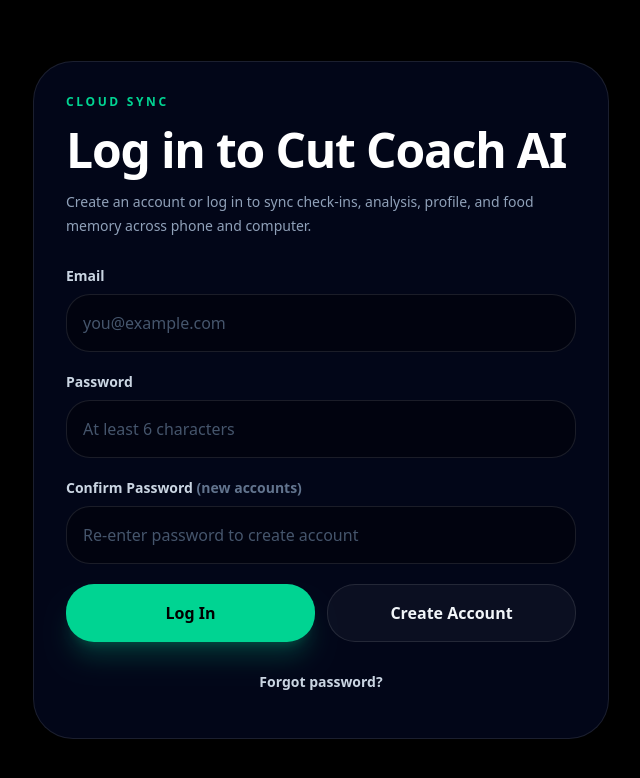
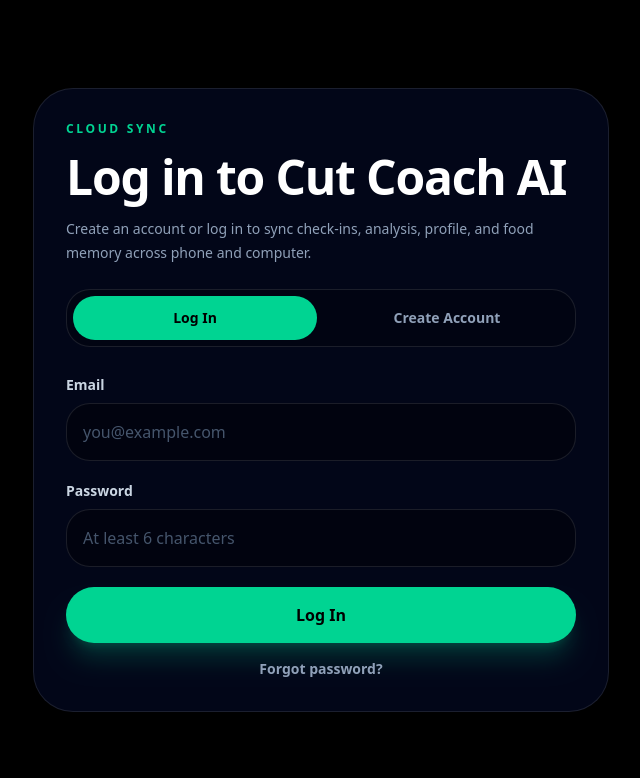
Before and after one commit to saahilbapat/cut-coach-ai, a Next.js app: page /login in a window 1280 px wide. Shown: the top 778 px of the page, without its empty margins (319-959 px from the left). Built offline with nearby package versions, Linux system fonts and the light colour scheme.

Commit message:
Fix auth mode separation and password recovery routing

```diff
--- a/app/auth/callback/route.ts
+++ b/app/auth/callback/route.ts
@@ -5,7 +5,7 @@
 import { getProfile } from "../../../lib/supabase/queries";
 
 const AUTH_CALLBACK_ERROR_MESSAGE =
-  "The login link could not be verified. Request a new magic link.";
+  "The sign-in link could not be verified. Use your email and password to log in.";
 
 function redirectToLogin(requestUrl: URL) {
   const url = new URL("/login", requestUrl.origin);
--- a/components/LoginForm.tsx
+++ b/components/LoginForm.tsx
@@ -11,6 +11,8 @@
   initialMessage?: string;
 };
 
+type AuthMode = "login" | "signup" | "forgot";
+
 export function LoginForm({ initialMessage = "" }: LoginFormProps) {
   const router = useRouter();
   const [email, setEmail] = useState("");
@@ -18,7 +20,7 @@
   const [confirmPassword, setConfirmPassword] = useState("");
   const [message, setMessage] = useState(initialMessage);
   const [isSubmitting, setIsSubmitting] = useState(false);
-  const [action, setAction] = useState<"signin" | "signup" | "reset">("signin");
+  const [mode, setMode] = useState<AuthMode>("login");
 
   async function redirectAfterSignIn() {
     const supabase = createClient();
@@ -29,21 +31,31 @@
 
   async function handleSubmit(event: FormEvent<HTMLFormElement>) {
     event.preventDefault();
-    const submitter = (event.nativeEvent as SubmitEvent).submitter;
-    const nextAction =
-      submitter instanceof HTMLButtonElement && submitter.value === "signup"
-        ? "signup"
-        : "signin";
 
     setIsSubmitting(true);
-    setAction(nextAction);
     setMessage("");
 
     try {
       const supabase = createClient();
       const trimmedEmail = email.trim();
 
-      if (nextAction === "signup") {
+      if (mode === "forgot") {
+        if (!trimmedEmail) {
+          setMessage("Enter your email first, then request a password reset.");
+          return;
+        }
+
+        const { error } = await supabase.auth.resetPasswordForEmail(trimmedEmail, {
+          redirectTo: `${window.location.origin}/update-password`,
+        });
+
+        if (error) throw error;
+
+        setMessage("Password reset sent. Check your email to set a new password.");
+        return;
+      }
+
+      if (mode === "signup") {
         if (password.length < 6) {
           setMessage("Password must be at least 6 characters.");
           return;
@@ -62,7 +74,9 @@
         if (error) throw error;
 
         if (!data.session) {
-          setMessage("Account created. Check your email to confirm, then log in.");
+          setMessage(
+            "If this is a new account, check your email to confirm, then log in. If this email already has an account, use Log In or Forgot password."
+          );
           return;
         }
 
@@ -81,50 +95,35 @@
       await redirectAfterSignIn();
     } catch (error) {
       console.error(
-        nextAction === "signup" ? "[login] Could not create account:" : "[login] Could not sign in:",
+        mode === "signup"
+          ? "[login] Could not create account:"
+          : mode === "forgot"
+            ? "[login] Could not send password reset:"
+            : "[login] Could not sign in:",
         error instanceof Error ? error.message : "Unknown error"
       );
+      if (mode === "signup") {
         setMessage(
-        nextAction === "signup"
-          ? "Could not create account. Check the email and password and try again."
-          : "Could not sign in. Check the email and password and try again."
+          "Could not create account. If this email already has an account, log in or use Forgot password."
         );
+      } else if (mode === "forgot") {
+        setMessage("Could not send password reset. Check the email and try again.");
+      } else {
+        setMessage("Could not sign in. Check the email and password and try again.");
+      }
     } finally {
       setIsSubmitting(false);
     }
   }
 
-  async function sendPasswordReset() {
-    const trimmedEmail = email.trim();
-
-    if (!trimmedEmail) {
-      setMessage("Enter your email first, then request a password reset.");
-      return;
+  function switchMode(nextMode: AuthMode) {
+    setMode(nextMode);
+    setMessage("");
   }
 
-    setIsSubmitting(true);
-    setAction("reset");
-    setMessage("");
-
-    try {
-      const supabase = createClient();
-      const { error } = await supabase.auth.resetPasswordForEmail(trimmedEmail, {
-        redirectTo: `${window.location.origin}/update-password`,
-      });
-
-      if (error) throw error;
-
-      setMessage("Password reset sent. Check your email to set a new password.");
-    } catch (error) {
-      console.error(
-        "[login] Could not send password reset:",
-        error instanceof Error ? error.message : "Unknown error"
-      );
-      setMessage("Could not send password reset. Check the email and try again.");
-    } finally {
-      setIsSubmitting(false);
-    }
-  }
+  const isLogin = mode === "login";
+  const isSignup = mode === "signup";
+  const isForgot = mode === "forgot";
 
   return (
     <form
@@ -142,6 +141,33 @@
         across phone and computer.
       </p>
 
+      <div className="mt-6 grid grid-cols-2 gap-2 rounded-[1.5rem] border border-white/10 bg-black/25 p-1.5">
+        <button
+          type="button"
+          disabled={isSubmitting}
+          onClick={() => switchMode("login")}
+          className={
+            isLogin
+              ? "min-h-11 rounded-full bg-emerald-400 px-3 py-2 text-sm font-black text-black"
+              : "min-h-11 rounded-full px-3 py-2 text-sm font-bold text-slate-400 transition hover:bg-white/[0.04] hover:text-white"
+          }
+        >
+          Log In
+        </button>
+        <button
+          type="button"
+          disabled={isSubmitting}
+          onClick={() => switchMode("signup")}
+          className={
+            isSignup
+              ? "min-h-11 rounded-full bg-emerald-400 px-3 py-2 text-sm font-black text-black"
+              : "min-h-11 rounded-full px-3 py-2 text-sm font-bold text-slate-400 transition hover:bg-white/[0.04] hover:text-white"
+          }
+        >
+          Create Account
+        </button>
+      </div>
+
       <label className="mt-7 block text-sm font-bold text-slate-300">Email</label>
       <input
         type="email"
@@ -153,59 +179,87 @@
         onChange={(event) => setEmail(event.target.value)}
       />
 
+      {!isForgot && (
+        <>
           <label className="mt-5 block text-sm font-bold text-slate-300">Password</label>
           <input
             type="password"
             required
             minLength={6}
-        autoComplete={action === "signup" ? "new-password" : "current-password"}
+            autoComplete={isSignup ? "new-password" : "current-password"}
             className="mt-2 w-full rounded-[1.5rem] border border-white/10 bg-black/35 px-4 py-4 text-white outline-none placeholder:text-slate-600 focus:border-emerald-300"
             placeholder="At least 6 characters"
             value={password}
             onChange={(event) => setPassword(event.target.value)}
           />
+        </>
+      )}
 
+      {isSignup && (
+        <>
           <label className="mt-5 block text-sm font-bold text-slate-300">
-        Confirm Password <span className="text-slate-500">(new accounts)</span>
+            Confirm Password
           </label>
           <input
             type="password"
+            required
             minLength={6}
             autoComplete="new-password"
             className="mt-2 w-full rounded-[1.5rem] border border-white/10 bg-black/35 px-4 py-4 text-white outline-none placeholder:text-slate-600 focus:border-emerald-300"
-        placeholder="Re-enter password to create account"
+            placeholder="Re-enter password"
             value={confirmPassword}
             onChange={(event) => setConfirmPassword(event.target.value)}
           />
+        </>
+      )}
 
-      <div className="mt-5 grid gap-3 sm:grid-cols-2">
-        <button
-          type="submit"
-          value="signin"
-          disabled={isSubmitting}
-          className="min-h-14 rounded-[1.75rem] bg-emerald-400 p-4 font-black text-black shadow-xl shadow-emerald-400/20 transition duration-300 hover:-translate-y-0.5 hover:bg-emerald-300 disabled:cursor-not-allowed disabled:bg-slate-700 disabled:text-slate-400 disabled:shadow-none"
-        >
-          {isSubmitting && action === "signin" ? "Logging in..." : "Log In"}
-        </button>
+      {isForgot && (
+        <p className="mt-4 rounded-[1.5rem] border border-white/10 bg-white/[0.04] p-4 text-sm leading-6 text-slate-300">
+          Enter the email for your existing account. We&apos;ll send one recovery email
+          that lets you set a password without changing your user ID or data.
+        </p>
+      )}
 
       <button
         type="submit"
-          value="signup"
         disabled={isSubmitting}
-          className="min-h-14 rounded-[1.75rem] border border-white/10 bg-white/[0.04] p-4 font-black text-slate-100 transition duration-300 hover:-translate-y-0.5 hover:bg-white/[0.08] disabled:cursor-not-allowed disabled:bg-slate-900 disabled:text-slate-500"
+        className="mt-5 min-h-14 w-full rounded-[1.75rem] bg-emerald-400 p-4 font-black text-black shadow-xl shadow-emerald-400/20 transition duration-300 hover:-translate-y-0.5 hover:bg-emerald-300 disabled:cursor-not-allowed disabled:bg-slate-700 disabled:text-slate-400 disabled:shadow-none"
       >
-          {isSubmitting && action === "signup" ? "Creating..." : "Create Account"}
+        {isSubmitting
+          ? isForgot
+            ? "Sending reset..."
+            : isSignup
+              ? "Creating..."
+              : "Logging in..."
+          : isForgot
+            ? "Send Password Reset"
+            : isSignup
+              ? "Create Account"
+              : "Log In"}
       </button>
-      </div>
 
+      <div className="mt-4 flex flex-wrap justify-center gap-x-4 gap-y-2 text-sm font-bold">
+        {!isForgot && (
           <button
             type="button"
             disabled={isSubmitting}
-        onClick={sendPasswordReset}
-        className="mt-4 min-h-12 w-full rounded-[1.5rem] px-4 py-3 text-sm font-bold text-slate-300 transition duration-200 hover:bg-white/[0.04] hover:text-white disabled:cursor-not-allowed disabled:text-slate-600"
+            onClick={() => switchMode("forgot")}
+            className="text-slate-400 transition hover:text-white disabled:text-slate-600"
           >
-        {isSubmitting && action === "reset" ? "Sending reset..." : "Forgot password?"}
+            Forgot password?
           </button>
+        )}
+        {isForgot && (
+          <button
+            type="button"
+            disabled={isSubmitting}
+            onClick={() => switchMode("login")}
+            className="text-slate-400 transition hover:text-white disabled:text-slate-600"
+          >
+            Back to login
+          </button>
+        )}
+      </div>
 
       {message && (
         <div className="mt-5 rounded-[1.5rem] border border-white/10 bg-white/[0.04] p-4 text-sm font-semibold text-slate-200">
--- a/proxy.ts
+++ b/proxy.ts
@@ -4,6 +4,7 @@
 export async function proxy(request: NextRequest) {
   if (
     request.nextUrl.pathname === "/login" ||
+    request.nextUrl.pathname === "/update-password" ||
     request.nextUrl.pathname.startsWith("/auth/callback") ||
     request.nextUrl.pathname.startsWith("/auth/confirm")
   ) {
```
Lines whose indentation alone changed are shown as unchanged.
